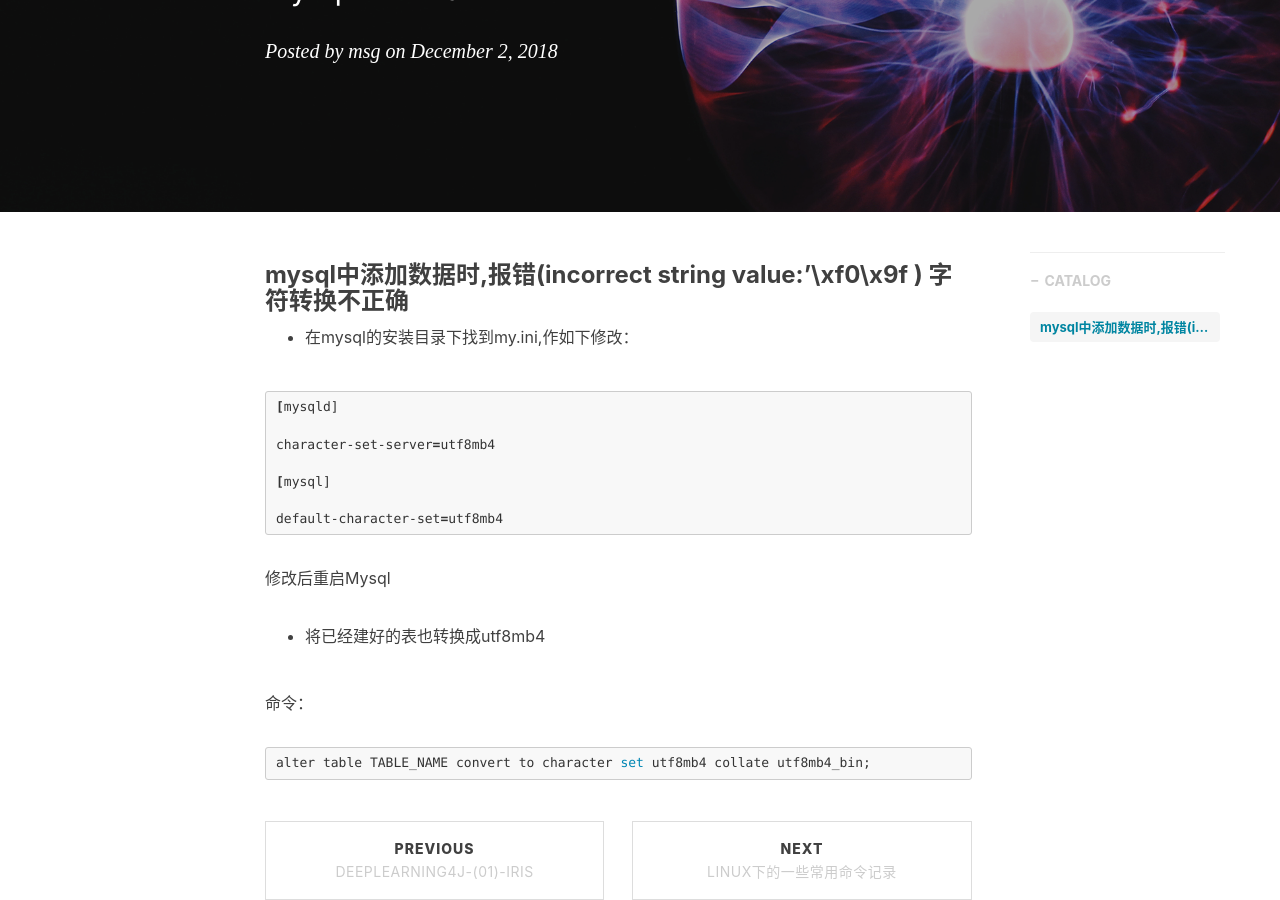
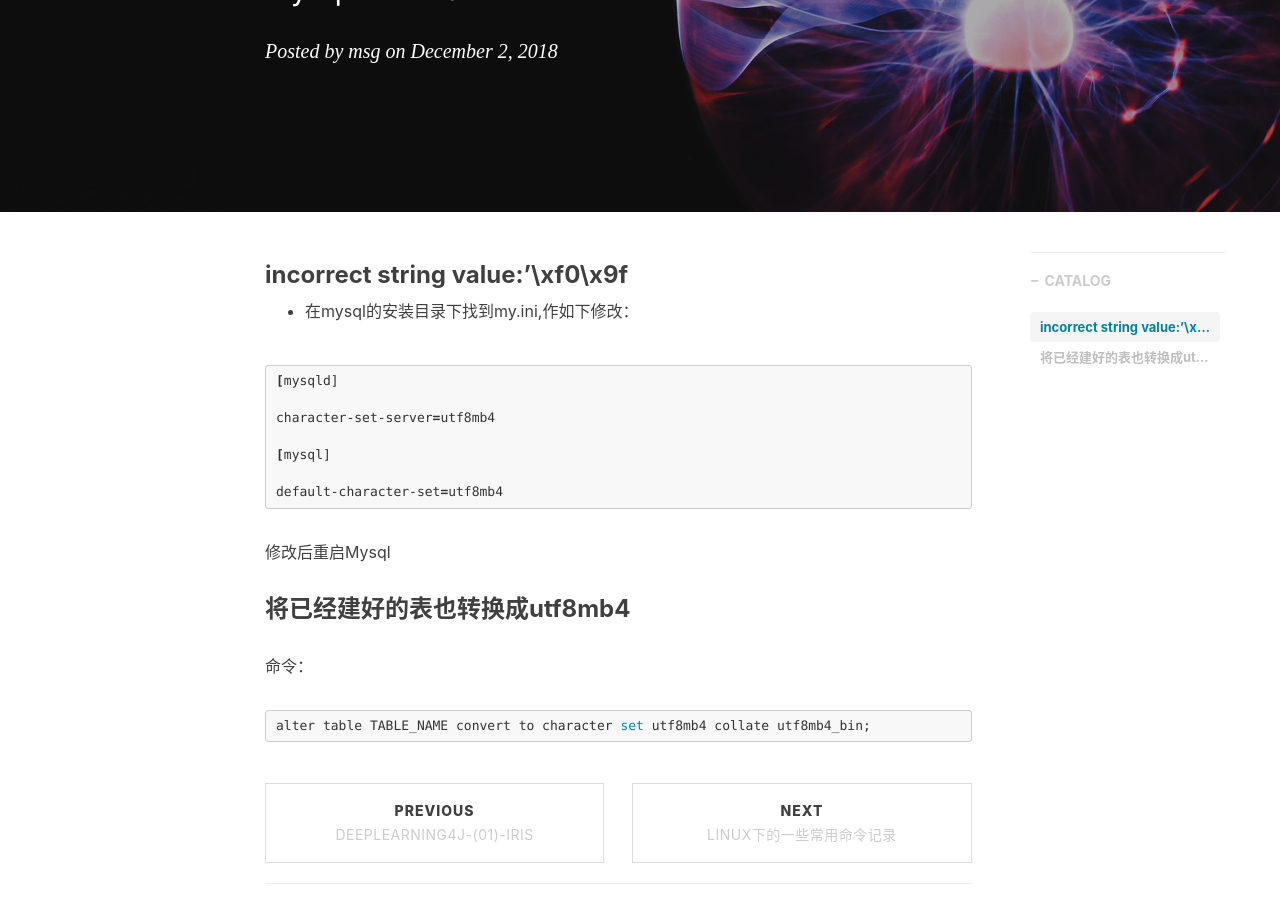
Before and after one commit to msg901216/msg901216.github.io, a Jekyll site: the page built from _posts/2018-12-02-notes-mysql.md, in a window 1280 px wide and 900 px high, scrolled down 311 px. Built offline with Jekyll 4.4.1, drawn with Linux system fonts in a browser that asks for light colours; nearby versions of some CDN libraries; comment, search, counter and statistics services are not loaded.

Commit message:
更改格式

```diff
--- a/_posts/2018-12-02-notes-mysql.md
+++ b/_posts/2018-12-02-notes-mysql.md
@@ -15,7 +15,7 @@ tags:
     - 转载
 ---
 
-### mysql中添加数据时,报错(incorrect string value:'\xf0\x9f ) 字符转换不正确
+### incorrect string value:'\xf0\x9f
 
 * 在mysql的安装目录下找到my.ini,作如下修改：
 
@@ -31,7 +31,7 @@ default-character-set=utf8mb4
 
 修改后重启Mysql
 
-* 将已经建好的表也转换成utf8mb4
+### 将已经建好的表也转换成utf8mb4
 
 命令：
 
```
